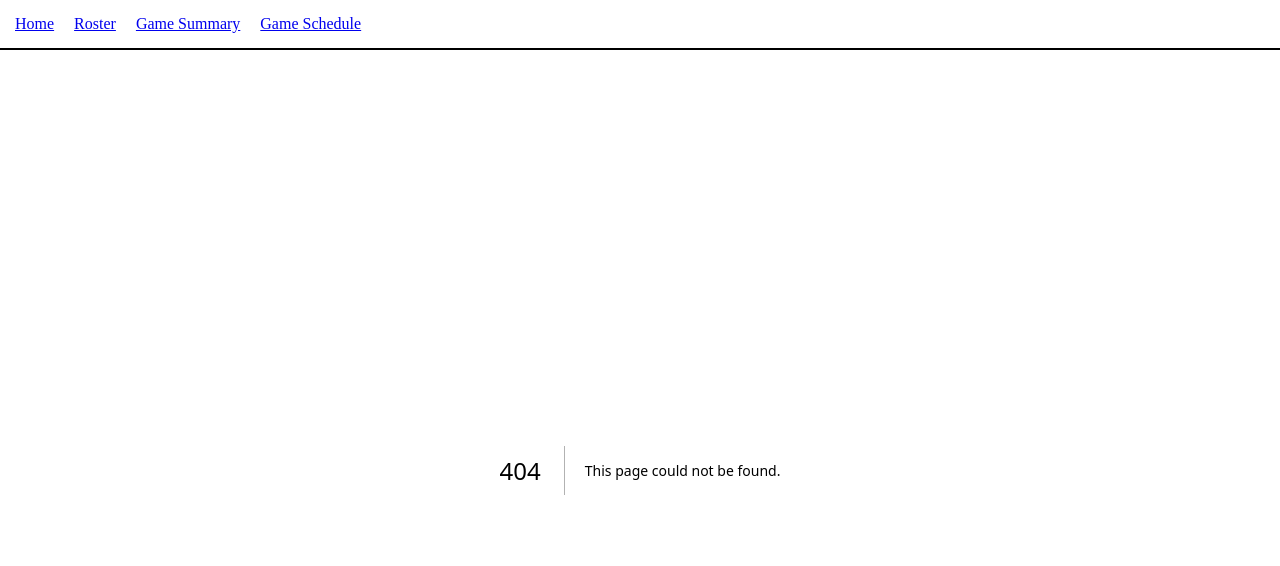
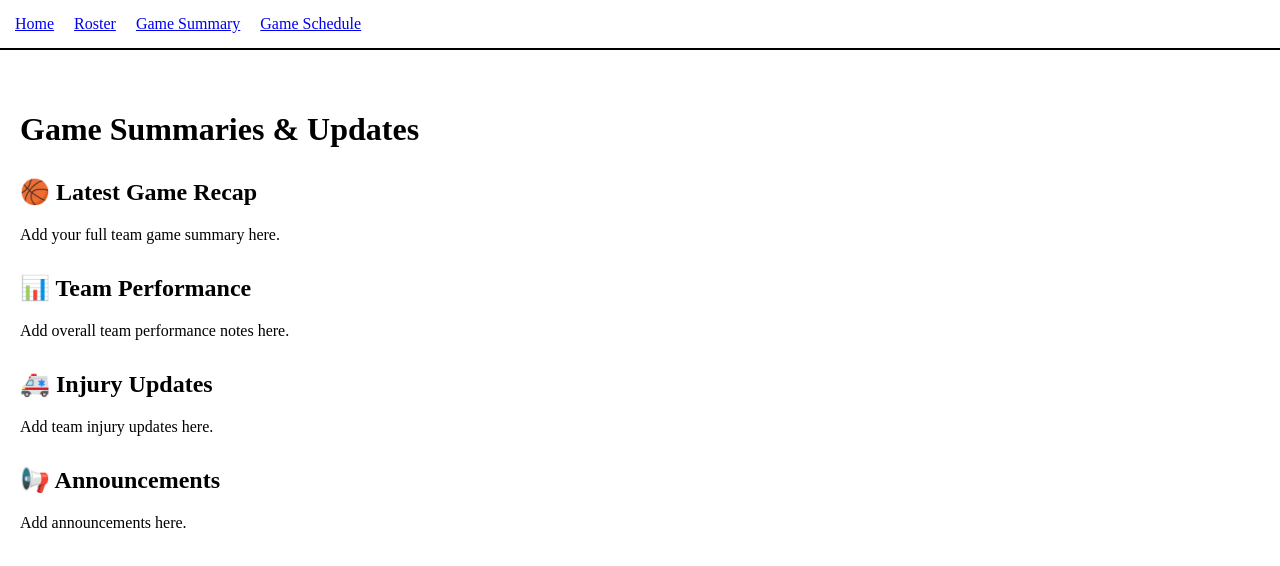
Before and after one commit to typicalryanb3-sys/ryan-basketball-app, a Next.js app: page /summary in a window 1280 px wide. Before the commit this address had no page. Shown: the top 566 px of the page. Built offline with nearby package versions, Linux system fonts and the light colour scheme.

Commit message:
Create page.js

```diff
--- /dev/null
+++ b/app/summary/page.js
@@ -0,0 +1,35 @@
+export default function GameSummaryPage() {
+  return (
+    <div style={{ padding: 20 }}>
+      <h1>Game Summaries & Updates</h1>
+
+      <section style={{ marginTop: 30 }}>
+        <h2>🏀 Latest Game Recap</h2>
+        <p>
+          Add your full team game summary here.
+        </p>
+      </section>
+
+      <section style={{ marginTop: 30 }}>
+        <h2>📊 Team Performance</h2>
+        <p>
+          Add overall team performance notes here.
+        </p>
+      </section>
+
+      <section style={{ marginTop: 30 }}>
+        <h2>🚑 Injury Updates</h2>
+        <p>
+          Add team injury updates here.
+        </p>
+      </section>
+
+      <section style={{ marginTop: 30 }}>
+        <h2>📢 Announcements</h2>
+        <p>
+          Add announcements here.
+        </p>
+      </section>
+    </div>
+  );
+}
```
